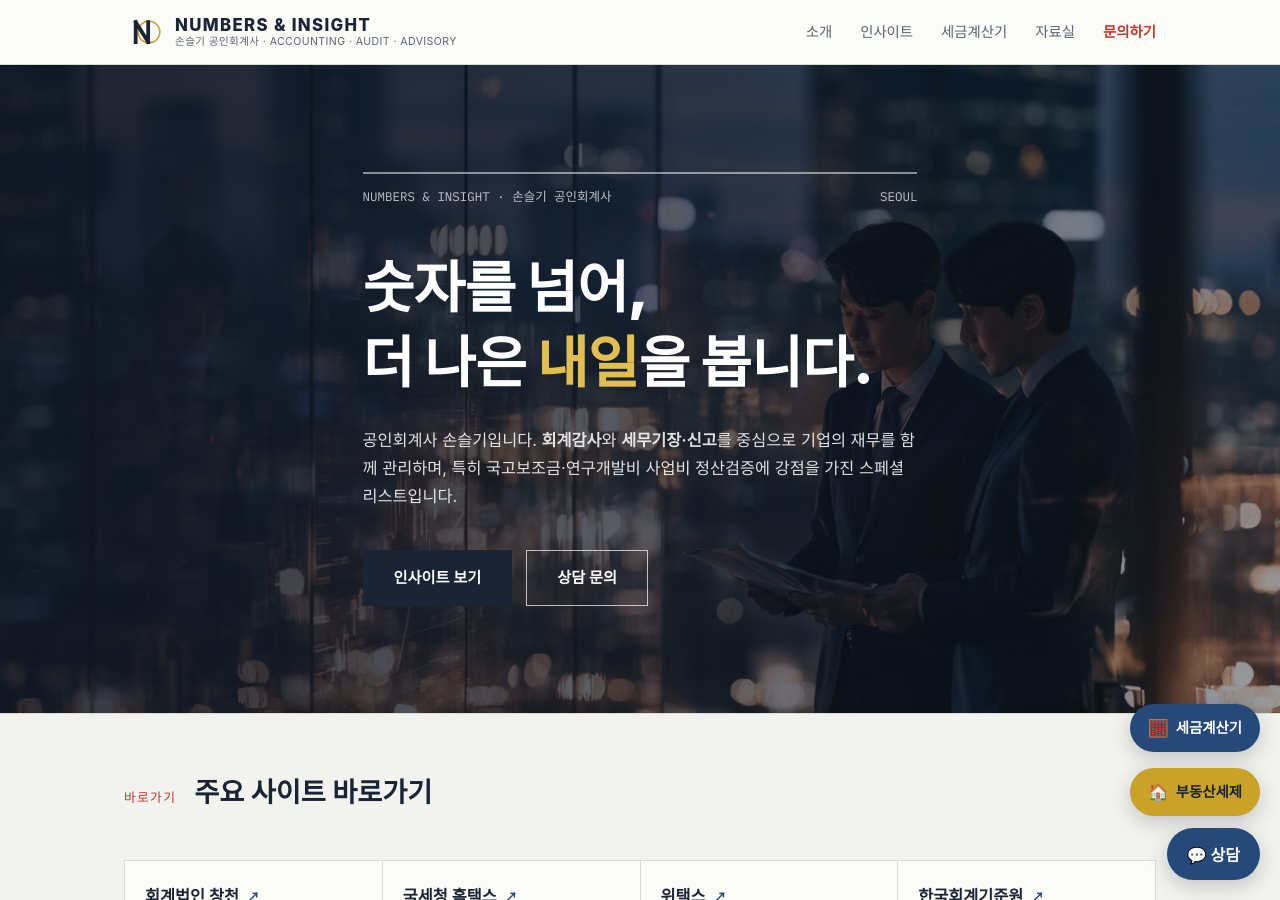
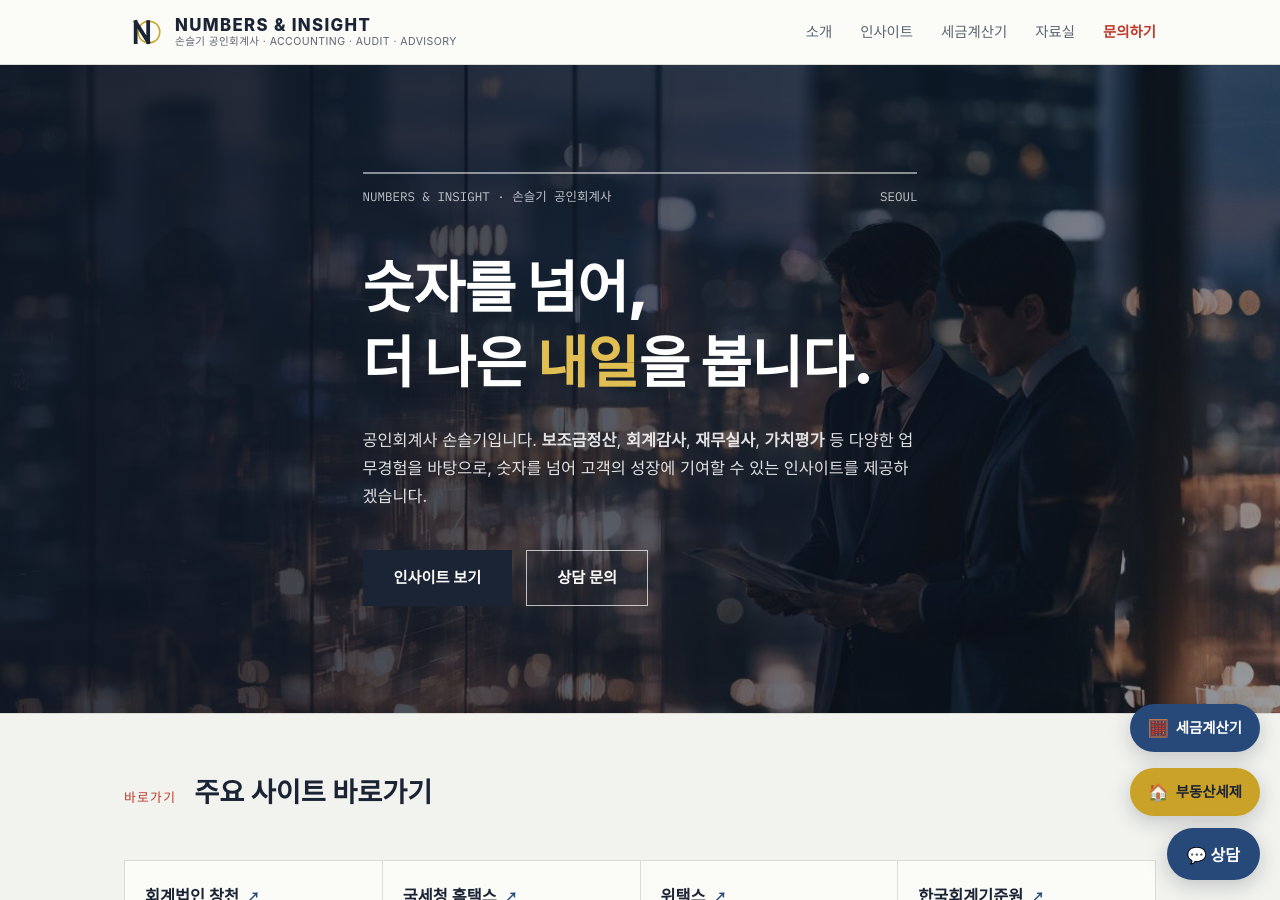
Before and after one commit to shinesky97/ccrnd-site, a Jekyll site: the page built from index.html, in a window 1280 px wide and 900 px high. Built offline with Jekyll 4.4.1, drawn with Linux system fonts in a browser that asks for light colours; some web fonts are replaced.

Commit message:
히어로 문구 수정 (보조금정산·회계감사·재무실사·가치평가 → 인사이트 제공)
Co-Authored-By: Claude Opus 4.8 <noreply@anthropic.com>
Claude-Session: https://claude.ai/code/session_01Uu9zebzzNPkkEVbDHXyNE1

```diff
--- a/index.html
+++ b/index.html
@@ -12,9 +12,9 @@ title: null
     </div>
     <h1>숫자를 넘어,<br>더 나은 <em>내일</em>을 봅니다.</h1>
     <p class="hero-body">
-      공인회계사 손슬기입니다. <strong>회계감사</strong>와 <strong>세무기장·신고</strong>를 중심으로
-      기업의 재무를 함께 관리하며, 특히 국고보조금·연구개발비 <span class="no">사업비 정산검증</span>에
-      강점을 가진 스페셜리스트입니다.
+      공인회계사 손슬기입니다. <strong>보조금정산</strong>, <strong>회계감사</strong>, <strong>재무실사</strong>,
+      <strong>가치평가</strong> 등 다양한 업무경험을 바탕으로, 숫자를 넘어 고객의 성장에 기여할 수 있는
+      <span class="no">인사이트</span>를 제공하겠습니다.
     </p>
     <div class="hero-actions">
       <a class="btn btn-primary" href="{{ '/insights/' | relative_url }}">인사이트 보기</a>
```
